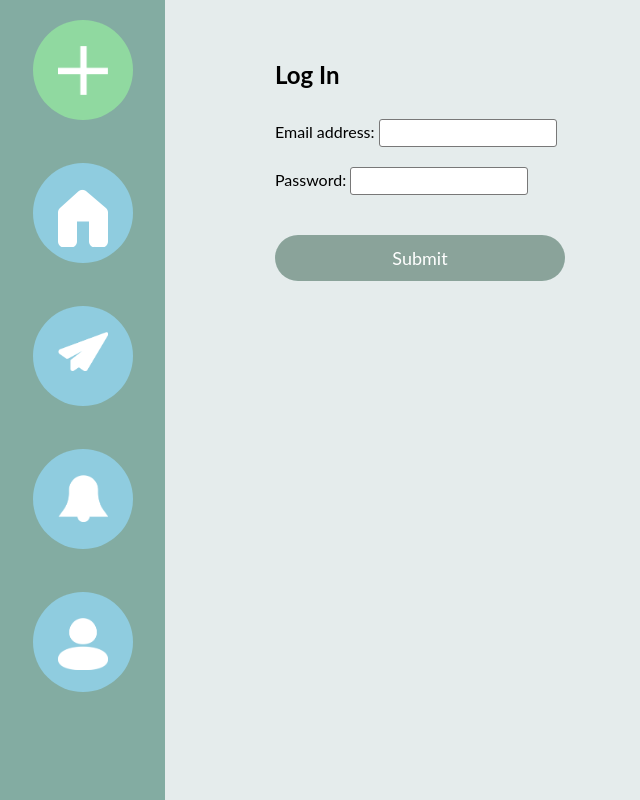
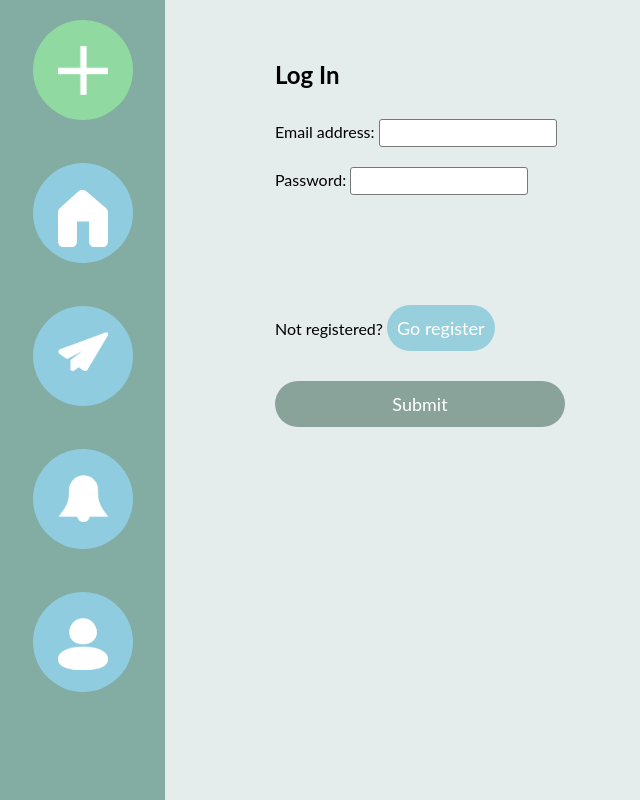
Before and after one commit to sherrygao821/CSCI201_Project_Float, a React (Create React App) app: page /login in a window 1280 px wide. Shown: the whole page, without its empty margins (0-640 px from the left). Built offline with nearby package versions, Linux system fonts and the light colour scheme.

Commit message:
to register button

```diff
--- a/src/components/login.js
+++ b/src/components/login.js
@@ -12,12 +12,15 @@ class login extends Component {
             uuid: '',
             usename: '',
             postIDs: [],
-            likedPostIDs: []
-
+            likedPostIDs: [],
+            redirect :false
         }
         // this.changeHandler = this.changeHandler.bind(this);
     }
 
+    HandleClick = () => {
+        this.setState({redirect:true});
+    }
 
     changeHandler = (e) =>{
         this.setState({[e.target.name]: e.target.value})
@@ -55,6 +58,7 @@ class login extends Component {
 
     render() {
         //console.log();
+        if (this.state.redirect === true) return <Redirect to="/register" />;
 
         if (sessionStorage.length === 3) return <Redirect to="/" />;
         const {email, psw} = this.state
@@ -70,9 +74,12 @@ class login extends Component {
                         <label htmlFor="password">Password: </label>
                         <input className="form-control" type="password" autoComplete="current-password" name="psw" value={psw} onChange={this.changeHandler}/>
                     </div>
+                    <label htmlFor="toRegister-button">Not registered? </label>
+                    <button id="toRegister-button" onClick={this.HandleClick}>Go register</button>
                     <div>
                         <button id="login-button" type="submit">Submit</button>
                     </div>
+
                 </form>
 
             </div>
--- a/src/components/registerForm.css
+++ b/src/components/registerForm.css
@@ -36,3 +36,13 @@ h2 {
   color: white;
   margin-top: 30px;
 }
+
+#toRegister-button {
+  padding: 12px 10px;
+  border: none;
+  font-size: 18px;
+  border-radius: 30px;
+  background-color: rgba(141, 204, 219, 0.87);
+  color: white;
+  margin-top: 100px;
+}
```
